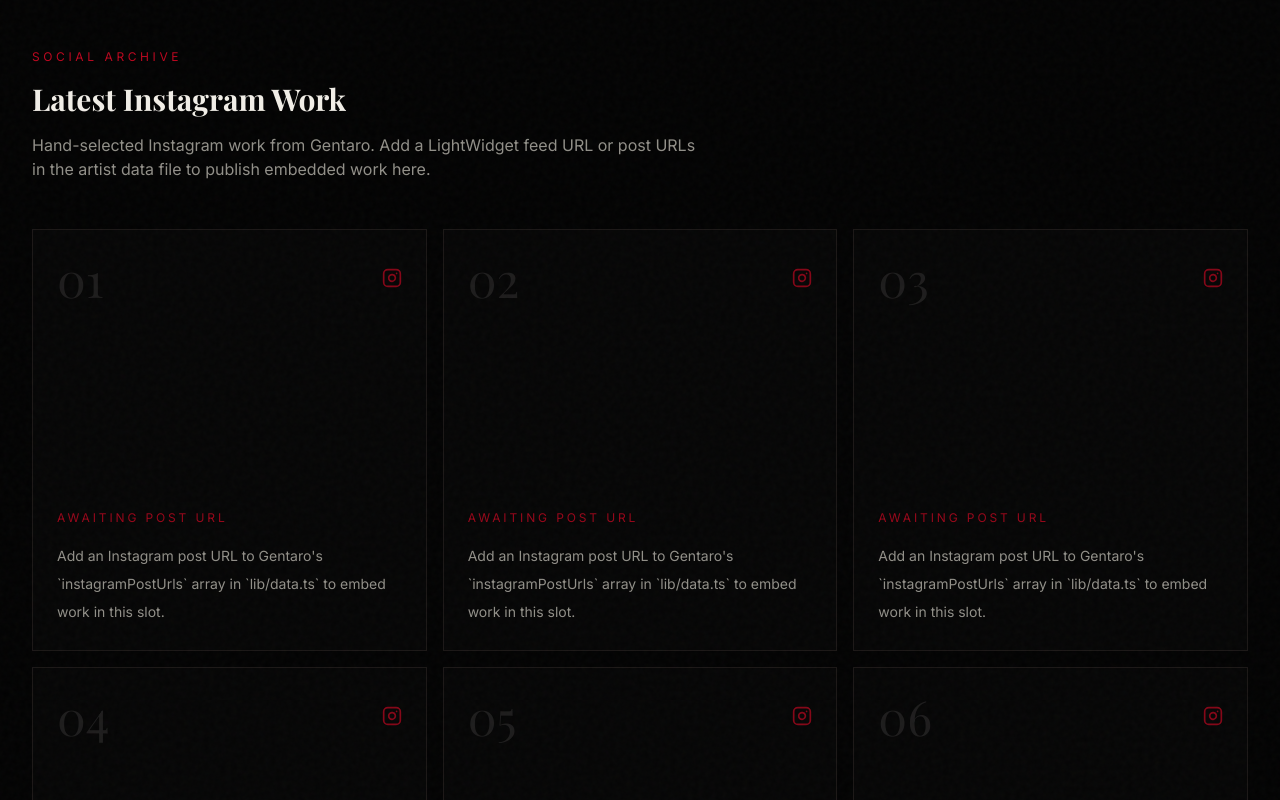
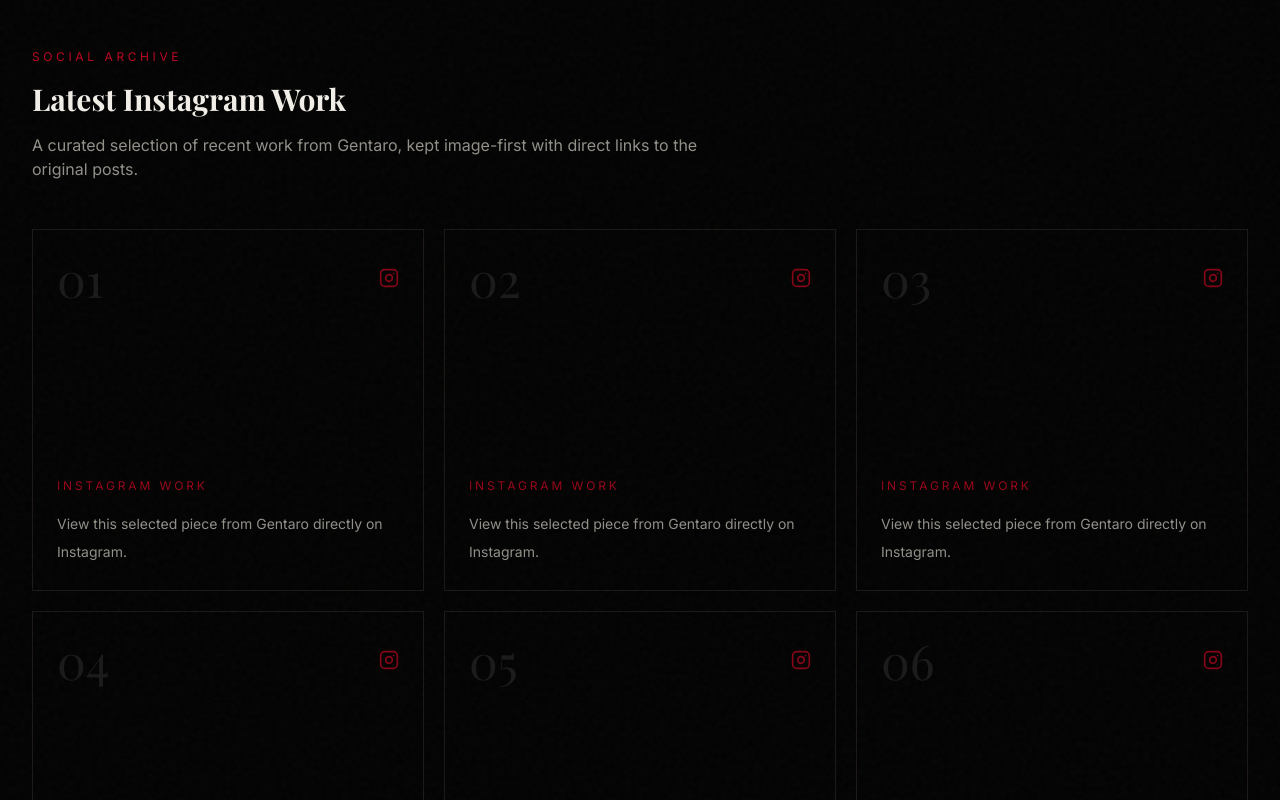
Before and after one commit to kentagojyo/zumbido, a Next.js app: page /artists/gentaro in a window 1280 px wide. Shown: the part 1860-2660 px from the top of the page. Built offline with nearby package versions, Linux system fonts and the light colour scheme; no server answers; a web font is replaced by a local one.

Commit message:
Refine artist Instagram portfolio embeds

```diff
--- a/app/artists/[slug]/page.tsx
+++ b/app/artists/[slug]/page.tsx
@@ -13,6 +13,46 @@ import { ogImageUrl, siteUrl } from '@/lib/seo'
 
 interface PageProps {
   params: Promise<{ slug: string }>
+}
+
+function InstagramPostFallback({
+  artistName,
+  index,
+  postUrl,
+}: {
+  artistName: string
+  index: number
+  postUrl?: string
+}) {
+  return (
+    <div className="flex h-full min-h-[360px] flex-col justify-between bg-background p-6 text-left">
+      <div className="flex items-center justify-between">
+        <span className="font-serif text-5xl text-foreground/10">
+          {String(index + 1).padStart(2, '0')}
+        </span>
+        <Instagram className="h-5 w-5 text-primary/70" />
+      </div>
+      <div>
+        <p className="text-xs uppercase tracking-[0.24em] text-primary/80">
+          Instagram Work
+        </p>
+        <p className="mt-4 text-sm leading-7 text-muted-foreground">
+          View this selected piece from {artistName} directly on Instagram.
+        </p>
+        {postUrl && (
+          <Link
+            href={postUrl}
+            target="_blank"
+            rel="noopener noreferrer"
+            className="mt-6 inline-flex items-center gap-2 text-xs uppercase tracking-[0.2em] text-primary transition-colors hover:text-primary/75"
+          >
+            <Instagram className="h-4 w-4" />
+            View on Instagram
+          </Link>
+        )}
+      </div>
+    </div>
+  )
 }
 
 export async function generateStaticParams() {
@@ -82,9 +122,9 @@ export default async function ArtistPage({ params }: PageProps) {
 
   const relatedArtists = artists.filter((a) => a.id !== artist.id && a.isResident).slice(0, 3)
   const instagramPostUrls = artist.instagramPostUrls.slice(0, 9)
-  const instagramSlotCount = Math.max(6, instagramPostUrls.length)
+  const hasInstagramPosts = instagramPostUrls.length > 0
+  const instagramSlotCount = hasInstagramPosts ? instagramPostUrls.length : 6
   const instagramSlots = Array.from({ length: instagramSlotCount }, (_, index) => instagramPostUrls[index])
-  const hasInstagramPosts = instagramPostUrls.length > 0
   const instagramProfileUrl = artist.instagramProfileUrl || artist.instagramUrl
   const instagramFeedEmbed = artist.instagramFeedEmbedUrl || artist.instagramFeedEmbed
   const hasInstagramFeedEmbed = Boolean(instagramFeedEmbed)
@@ -268,7 +308,7 @@ export default async function ArtistPage({ params }: PageProps) {
                   Latest Instagram Work
                 </h2>
                 <p className="mt-4 max-w-2xl text-muted-foreground">
-                  Hand-selected Instagram work from {artist.name}. Add a LightWidget feed URL or post URLs in the artist data file to publish embedded work here.
+                  A curated selection of recent work from {artist.name}, kept image-first with direct links to the original posts.
                 </p>
               </div>
             </div>
@@ -284,44 +324,29 @@ export default async function ArtistPage({ params }: PageProps) {
                 />
               </div>
             ) : (
-              <div className="grid grid-cols-1 gap-4 sm:grid-cols-2 lg:grid-cols-3">
+              <div className="grid grid-cols-1 gap-5 sm:grid-cols-2 lg:grid-cols-3">
                 {instagramSlots.map((postUrl, index) => (
                   <article
                     key={postUrl ?? `instagram-placeholder-${index}`}
-                    className="min-h-[420px] overflow-hidden border border-border/70 bg-card/70 transition-colors hover:border-primary/40"
+                    className="group overflow-hidden border border-border/70 bg-card/70 transition-colors hover:border-primary/40"
                   >
                     {postUrl ? (
-                      <blockquote
-                        className="instagram-media h-full w-full bg-background p-4"
-                        data-instgrm-permalink={postUrl}
-                        data-instgrm-version="14"
-                      >
-                        <Link
-                          href={postUrl}
-                          target="_blank"
-                          rel="noopener noreferrer"
-                          className="flex min-h-[380px] items-center justify-center text-center text-sm uppercase tracking-[0.2em] text-primary transition-colors hover:text-primary/80"
+                      <div className="relative aspect-[4/5] overflow-hidden bg-background">
+                        <div className="absolute inset-0 bg-gradient-to-t from-background/40 via-transparent to-transparent opacity-0 transition-opacity group-hover:opacity-100" />
+                        <blockquote
+                          className="instagram-media h-full w-full bg-background [&_iframe]:!m-0 [&_iframe]:!min-w-0 [&_iframe]:!max-w-none [&_iframe]:!w-full [&_iframe]:!-translate-y-14"
+                          data-instgrm-permalink={postUrl}
+                          data-instgrm-version="14"
                         >
-                          View this post on Instagram
-                        </Link>
-                      </blockquote>
+                          <InstagramPostFallback
+                            artistName={artist.name}
+                            index={index}
+                            postUrl={postUrl}
+                          />
+                        </blockquote>
+                      </div>
                     ) : (
-                      <div className="flex min-h-[420px] flex-col justify-between p-6">
-                        <div className="flex items-center justify-between">
-                          <span className="font-serif text-5xl text-foreground/10">
-                            {String(index + 1).padStart(2, '0')}
-                          </span>
-                          <Instagram className="h-5 w-5 text-primary/70" />
-                        </div>
-                        <div>
-                          <p className="text-xs uppercase tracking-[0.24em] text-primary/80">
-                            Awaiting Post URL
-                          </p>
-                          <p className="mt-4 text-sm leading-7 text-muted-foreground">
-                            Add an Instagram post URL to {artist.name}&apos;s `instagramPostUrls` array in `lib/data.ts` to embed work in this slot.
-                          </p>
-                        </div>
-                      </div>
+                      <InstagramPostFallback artistName={artist.name} index={index} />
                     )}
                   </article>
                 ))}
```
